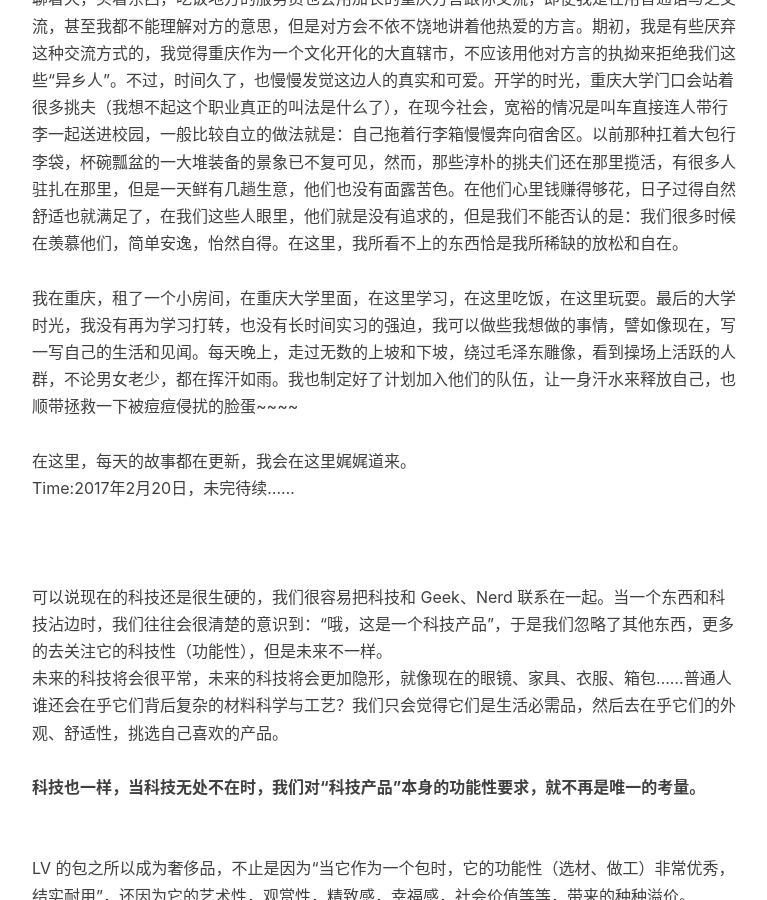
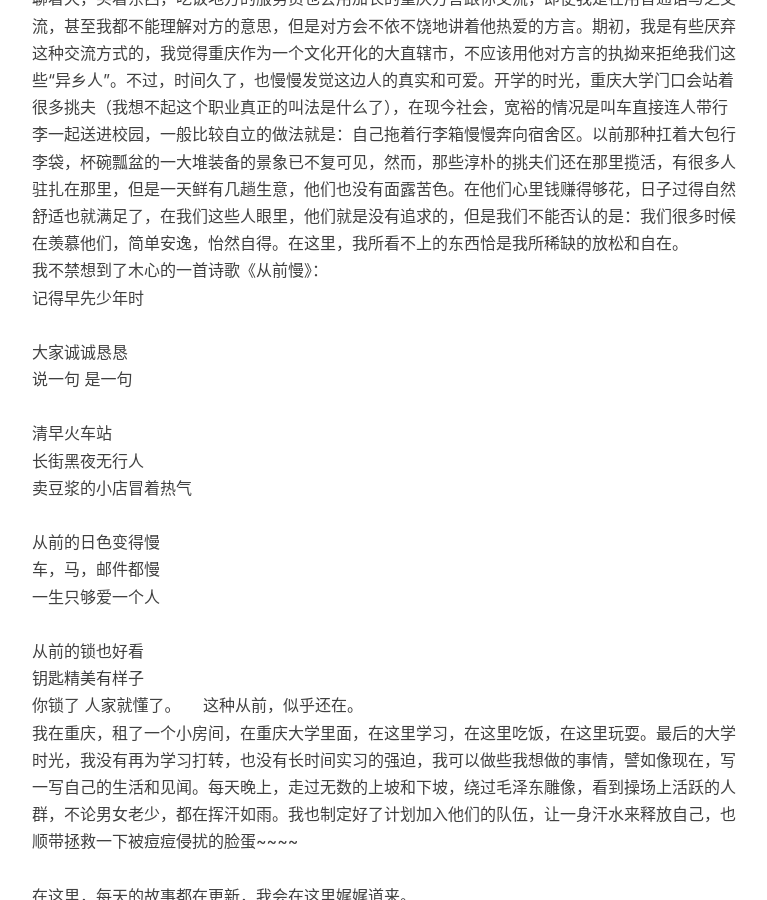
Before and after one commit to Yilia-Young/Yilia-Young.github.io, a Jekyll site: the page built from _posts/2017-02-16-chiongqing-memory.markdown, in a window 1280 px wide and 900 px high, scrolled down 1176 px. Shown: the whole window, without its empty margins (233-1000 px from the left). Built offline with Jekyll 4.4.1, drawn with Linux system fonts in a browser that asks for light colours; nearby versions of some CDN libraries; comment, search, counter and statistics services are not loaded.

Commit message:
Update 2017-02-16-chiongqing-memory.markdown

```diff
--- a/_posts/2017-02-16-chiongqing-memory.markdown
+++ b/_posts/2017-02-16-chiongqing-memory.markdown
@@ -14,7 +14,7 @@ tags:
 
 
 <div>
-    <blockquote><b>开篇先奉上自己最近特别喜爱的一首歌</b>让我留在你身边。</blockquote>
+    <blockquote><b>开篇先奉上自己最近特别喜爱的一首歌</b>“让我留在你身边”。</blockquote>
     <br>音乐和文章没有联系，作为背景帮衬一下倒是非常和谐的~
     <br>
     <br>没有人会告诉我们，下一站会去往哪里，因为一个人，因为一种心情，无论何种理由，我都还是来了。
@@ -22,7 +22,23 @@ tags:
     <br>乘坐10小时以上的动车，终于来到了这座想象的城市——重庆<b>半夜里的抵达，与她的邂逅是一场繁华的花灯盛宴，时值元宵节，花市灯如昼，车马之倦怠感随之消散。</b>早就听说重庆是座不夜城，夜晚路上依旧是穿行不断的汽车，狭窄的街道，高耸的楼房，树从砖缝间冲向高空，在的车里，宛如坐上了略微减速的过山车，极带刺激感。
     <br>
     <br><b>重庆令我印象格外深刻的特点是：无论走到哪儿，听到的是都是重庆方言。</b>每个人都很自然地用方言聊着天，买着东西，吃饭地方的服务员也会用加长的重庆方言跟你交流，即便我是在用普通话与之交流，甚至我都不能理解对方的意思，但是对方会不依不饶地讲着他热爱的方言。期初，我是有些厌弃这种交流方式的，我觉得重庆作为一个文化开化的大直辖市，不应该用他对方言的执拗来拒绝我们这些“异乡人”。不过，时间久了，也慢慢发觉这边人的真实和可爱。开学的时光，重庆大学门口会站着很多挑夫（我想不起这个职业真正的叫法是什么了），在现今社会，宽裕的情况是叫车直接连人带行李一起送进校园，一般比较自立的做法就是：自己拖着行李箱慢慢奔向宿舍区。以前那种扛着大包行李袋，杯碗瓢盆的一大堆装备的景象已不复可见，然而，那些淳朴的挑夫们还在那里揽活，有很多人驻扎在那里，但是一天鲜有几趟生意，他们也没有面露苦色。在他们心里钱赚得够花，日子过得自然舒适也就满足了，在我们这些人眼里，他们就是没有追求的，但是我们不能否认的是：我们很多时候在羡慕他们，简单安逸，怡然自得。在这里，我所看不上的东西恰是我所稀缺的放松和自在。
+    <br>我不禁想到了木心的一首诗歌《从前慢》：
+    <br>记得早先少年时
+    <br>
+    <br>大家诚诚恳恳
+    <br>说一句 是一句
+    <br>
+    <br>清早火车站
+    <br>长街黑夜无行人
+    <br>卖豆浆的小店冒着热气
     <br>
+    <br>从前的日色变得慢
+    <br>车，马，邮件都慢
+    <br>一生只够爱一个人
+    <br>
+    <br>从前的锁也好看
+    <br>钥匙精美有样子
+    <br>你锁了 人家就懂了。              这种从前，似乎还在。
     <br>我在重庆，租了一个小房间，在重庆大学里面，在这里学习，在这里吃饭，在这里玩耍。最后的大学时光，我没有再为学习打转，也没有长时间实习的强迫，我可以做些我想做的事情，譬如像现在，写一写自己的生活和见闻。每天晚上，走过无数的上坡和下坡，绕过毛泽东雕像，看到操场上活跃的人群，不论男女老少，都在挥汗如雨。我也制定好了计划加入他们的队伍，让一身汗水来释放自己，也顺带拯救一下被痘痘侵扰的脸蛋~~~~
     <br>
     <br>在这里，每天的故事都在更新，我会在这里娓娓道来。
```
